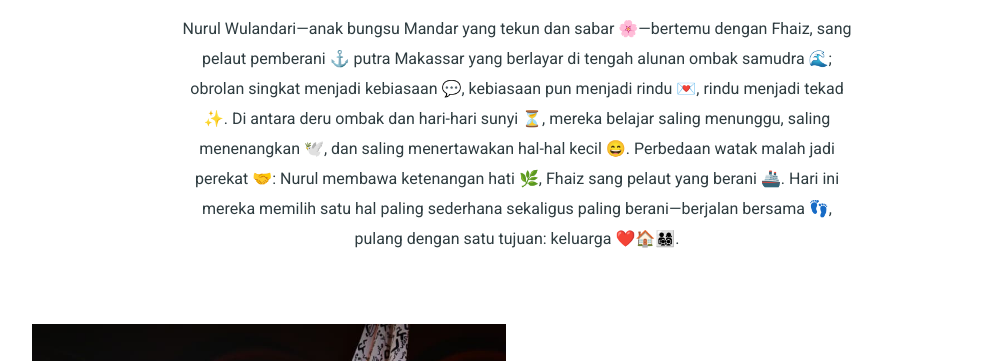
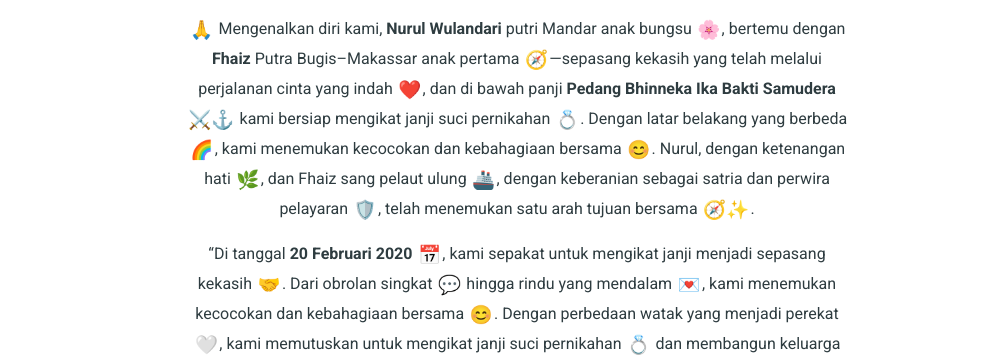
Before and after one commit to ryancyber/fhaiz_n_nurul, a plain HTML site: page index.html in a window 1280 px wide. Shown: the part 1942-2303 px from the top of the page, without its empty margins (123-1126 px from the left). Drawn offline with nearby package versions, Linux system fonts and the light colour scheme.

Commit message:
final text story-text

```diff
--- a/index.html
+++ b/index.html
@@ -24,14 +24,12 @@
 </head>
 <style>
     /* Pengaturan tulisan story love */
-   .story-text { /* biarkan ukuran huruf mengikuti tema kamu */
-    text-wrap: pretty;
-    }
+    .story-text { text-wrap: pretty; }
     .story-text .emoji{
-    font-size: 1.15em;     /* sedikit lebih besar dari teks */
-    line-height: 0;        /* rapat ke garis tulisan */
-    margin: 0 .08em;       /* spasi kanan-kiri tipis */
-    vertical-align: -0.1em;/* sejajarkan rapi dengan teks */
+        font-size: 1.15em;
+        line-height: 0;
+        margin: 0 .08em;
+        vertical-align: -0.1em;
     }
 
     /* ===== Wedding Gift Cards ===== */
@@ -210,7 +208,24 @@
                         <img src="assets/img/gallery/WhatsApp_Image_1.jpeg" alt="">
                         <!-- <p style="text-align: left;">Nurul Wulandari—bungsu Mandar yang tekun—bertemu Fhaiz, pelaut Makassar yang ditempa samudra; obrolan singkat jadi kebiasaan, kebiasaan jadi rindu, rindu jadi tekad. Di antara jadwal kapal dan hari-hari sunyi, mereka belajar saling menunggu, saling menenangkan, dan saling menertawakan hal-hal kecil. Perbedaan watak malah jadi perekat: Nurul membawa tenang, Fhaiz mengantar berani. Hari ini mereka memilih satu hal paling sederhana sekaligus paling berani—berjalan bersama, pulang satu sama lain.</p> -->
                          <p class="story-text">
-                            Nurul Wulandari—anak bungsu Mandar yang tekun dan sabar 🌸—bertemu dengan Fhaiz, sang pelaut pemberani ⚓️ putra Makassar yang berlayar di tengah alunan ombak samudra 🌊; obrolan singkat menjadi kebiasaan 💬, kebiasaan pun menjadi rindu 💌, rindu menjadi tekad ✨. Di antara deru ombak dan hari-hari sunyi ⏳, mereka belajar saling menunggu, saling menenangkan 🕊️, dan saling menertawakan hal-hal kecil 😄. Perbedaan watak malah jadi perekat 🤝: Nurul membawa ketenangan hati 🌿, Fhaiz sang pelaut yang berani 🚢. Hari ini mereka memilih satu hal paling sederhana sekaligus paling berani—berjalan bersama 👣, pulang dengan satu tujuan: keluarga ❤️🏠👨‍👩‍👧‍👦.
+                            <span class="emoji">🙏</span> Mengenalkan diri kami, <strong>Nurul Wulandari</strong> putri Mandar anak bungsu
+                            <span class="emoji">🌸</span>, bertemu dengan <strong>Fhaiz</strong> Putra Bugis–Makassar anak pertama
+                            <span class="emoji">🧭</span>—sepasang kekasih yang telah melalui perjalanan cinta yang indah
+                            <span class="emoji">❤️</span>, dan di bawah panji <strong>Pedang Bhinneka Ika Bakti Samudera</strong>
+                            <span class="emoji">⚔️⚓️</span> kami bersiap mengikat janji suci pernikahan <span class="emoji">💍</span>.
+                            Dengan latar belakang yang berbeda <span class="emoji">🌈</span>, kami menemukan kecocokan dan kebahagiaan bersama
+                            <span class="emoji">😊</span>. Nurul, dengan ketenangan hati <span class="emoji">🌿</span>, dan Fhaiz sang pelaut ulung
+                            <span class="emoji">🚢</span>, dengan keberanian sebagai satria dan perwira pelayaran <span class="emoji">🛡️</span>,
+                            telah menemukan satu arah tujuan bersama <span class="emoji">🧭✨</span>.
+                        </p>
+
+                        <p class="story-text">
+                            “Di tanggal <strong>20 Februari 2020</strong> <span class="emoji">📅</span>, kami sepakat untuk mengikat janji menjadi
+                            sepasang kekasih <span class="emoji">🤝</span>. Dari obrolan singkat <span class="emoji">💬</span> hingga rindu yang mendalam
+                            <span class="emoji">💌</span>, kami menemukan kecocokan dan kebahagiaan bersama <span class="emoji">😊</span>.
+                            Dengan perbedaan watak yang menjadi perekat <span class="emoji">🤍</span>, kami memutuskan untuk mengikat janji suci
+                            pernikahan <span class="emoji">💍</span> dan membangun keluarga yang bahagia bersama
+                            <span class="emoji">🏡👨‍👩‍👧‍👦</span>.”
                         </p>
 
                     </div>
```
